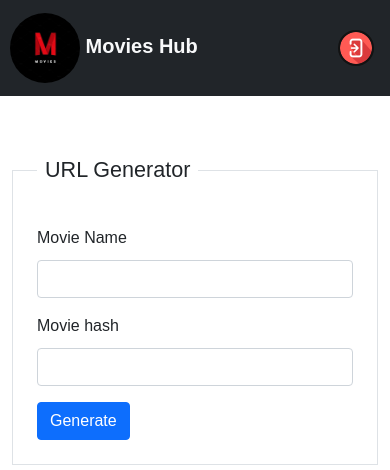
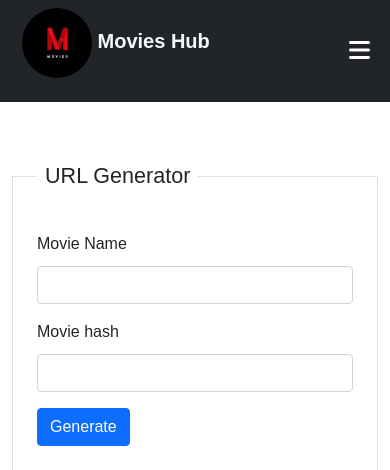
Before and after one commit to pyGuru123/MoviesHub, a Flask app: page / in a window 390 px wide. Shown: the top 470 px of the page. Run offline with Flask 2, Linux system fonts and the light colour scheme; the visitor is signed in with stand-in values (Sample User, id 1).

Commit message:
added hamburger menu

```diff
--- /dev/null
+++ b/app/static/header.css
@@ -0,0 +1,97 @@
+.logout-icon {
+	width: 36px;
+	height: 36px;
+	border-radius: 50%;
+	border: 2px solid rgb(18, 18, 18);
+}
+
+nav {
+	font-family: Roboto, arial, helvetica;
+	--color1: #FFF;
+	--color2: #181818;
+	user-select: none;
+
+	width: 100%;
+	display: flex;
+	justify-content: space-between;
+	align-items: center;
+	list-style: none;
+	position: relative;
+	background-color: var(--color2);
+}
+
+.logo {
+	margin-left: -10px;
+}
+
+.logo img {
+	width: 70px;
+	height: 70px;
+	border-radius:50%;
+}
+
+.menu {
+	display: none;
+	flex-direction: column;
+	align-items: center;
+	justify-content: center;
+	width: 25%;
+	height: 100vh;
+	position: fixed;
+	top: 0;
+	right: 0;
+	z-index: 100;
+	background-color: var(--color2);
+}
+
+.menu li {
+	padding-top: 10px;
+}
+
+.menu li a {
+	display: inline-block;
+	text-decoration: none;
+	color: var(--color1);
+	text-align: center;
+	transition: 0.15s ease-in-out;
+	position: relative;
+	text-transform: uppercase;
+	padding-top: 3px;
+}
+
+.menu li a::after {
+	content: "";
+	position: absolute;
+	bottom: 0;
+	left: 0;
+	width: 0;
+	height: 1px;
+	background-color: var(--color1);
+	transition: 0.15s ease-in-out;
+}
+
+.menu li a:hover:after {
+	width: 100%;
+}
+
+.open-menu, .close-menu {
+	position: absolute;
+	color: var(--color1);
+	cursor: pointer;
+}
+
+.open-menu {
+	top: 50%;
+	right: 20px;
+	transform: translateY(-50%);
+	z-index: 200;
+	font-size: 1.5rem;
+}
+
+.close-menu {
+	top: 35px;
+	right: 20px;
+/*	transform: translateY(-50%);*/
+	display: none;
+	font-size: 1.6rem;
+}
--- a/app/static/index.css
+++ b/app/static/index.css
@@ -4,11 +4,6 @@
 	padding: 0;
 	font-family: Raleway, sans-serif;
 }
-
-/*body {
-	background: linear-gradient(90deg, #C7C5F4, #776BCC);
-}*/
-
 
 .container {
 	margin-top:50px;
@@ -26,22 +21,3 @@
 input {
 	margin-top: 2px;
 }
-
-img {
-	width: 70px;
-	height: 70px;
-	margin-left: 10px;
-	border-radius:50%;
-}
-
-.logout-icon {
-	width: 36px;
-	height: 36px;
-	border-radius: 50%;
-	border: 2px solid rgb(18, 18, 18);
-}
-
-nav {
-	font-family: Roboto, arial, helvetica;
-	user-select: none;
-}
--- a/app/templates/includes/header.html
+++ b/app/templates/includes/header.html
@@ -1,11 +1,25 @@
 <header>
     <nav class="navbar navbar-light bg-dark">
-        <a class="navbar-brand fw-bold text-light" href="{{url_for('index')}}">
-            <img src="{{url_for('static', filename='icon.jpg')}}"/>
-            Movies Hub
-        </a>
-        <a class="navbar-brand fw-bold text-light" href="{{url_for('logout')}}">
+    	<ul>
+    		<li class="logo">
+    			<a class="navbar-brand fw-bold text-light site-logo" href="{{url_for('index')}}">
+		            <img src="{{url_for('static', filename='icon.jpg')}}"/>
+		            Movies Hub
+		        </a>
+    		</li>
+    		<span class="menu">
+    			<li><a href="#"> Search </a></li>
+    			<li><a href="#"> Request a movie</a></li>
+    			<li><a href="#"> Check Database </a></li>
+    			<li><a href="#"> Update Posts </a></li>
+    			<li><a href="{{url_for('logout')}}"> Logout </a></li>
+    			<span class="close-menu"><i class="fas fa-times"></i></span>
+    		</span>
+    		<span class="open-menu"><i class="fas fa-bars"></i></span>
+    	</ul>
+
+        <!-- <a class="navbar-brand fw-bold text-light" href="{{url_for('logout')}}">
             <img class="logout-icon" src="{{url_for('static', filename='logout.png')}}"/>
-        </a>
+        </a> -->
     </nav>
 </header>
--- a/app/templates/layout.html
+++ b/app/templates/layout.html
@@ -6,6 +6,9 @@
 	<title>Movies Hub</title>
 	<link rel="icon" type="image/x-icon" href="{{url_for('static', filename='favicon.png')}}">
 	<link href="https://cdn.jsdelivr.net/npm/bootstrap@5.0.2/dist/css/bootstrap.min.css" rel="stylesheet" integrity="sha384-EVSTQN3/azprG1Anm3QDgpJLIm9Nao0Yz1ztcQTwFspd3yD65VohhpuuCOmLASjC" crossorigin="anonymous">
+	<link rel="stylesheet" href="static/header.css">
+	<link rel="stylesheet" href="https://cdnjs.cloudflare.com/ajax/libs/font-awesome/6.4.0/css/all.min.css" integrity="sha512-iecdLmaskl7CVkqkXNQ/ZH/XLlvWZOJyj7Yy7tcenmpD1ypASozpmT/E0iPtmFIB46ZmdtAc9eNBvH0H/ZpiBw==" crossorigin="anonymous" referrerpolicy="no-referrer" />
+
 	{% block stylesheet %}
 	{% endblock %}
 </head>
@@ -18,7 +21,25 @@
 	</div>
 
 	<script>
-		{% block script %}
+		var open_menu = document.querySelector(".open-menu");
+		var close_menu = document.querySelector(".close-menu");
+		var menu = document.querySelector(".menu");
+
+		open_menu.onclick = function() {
+			menu.style.display = "flex";
+			menu.style.transition = "1s ease-in-out";
+
+			open_menu.style.display = "none";
+			close_menu.style.display = "block";
+		}
+
+		close_menu.onclick = function() {
+			menu.style.display = "none";
+			close_menu.style.display = "none";
+			open_menu.style.display = "block";
+		}
+
+	    {% block script %}
 		{% endblock %}
 
 		if ( window.history.replaceState ) {
```
